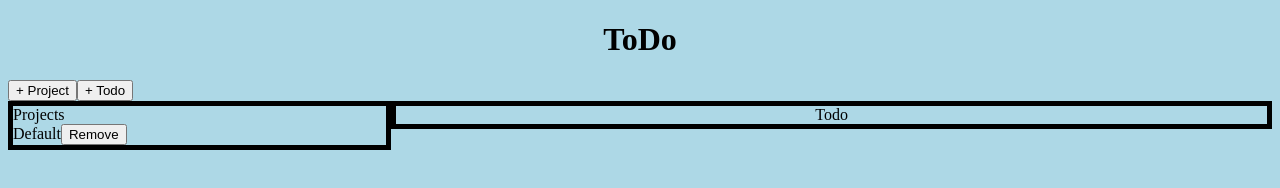
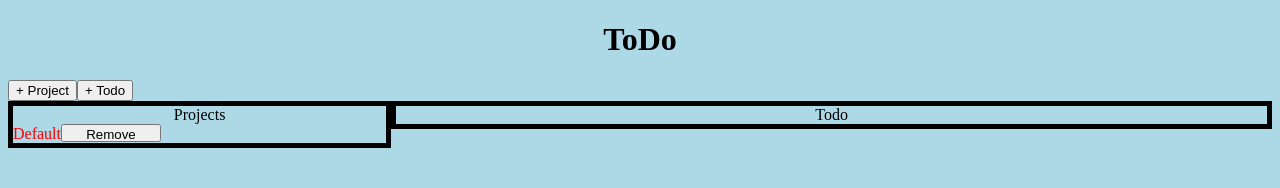
Before and after one commit to CameronStAmant/Todo-List, a website built with webpack: page dist/index.html in a window 1280 px wide. Built offline with nearby package versions, Linux system fonts and the light colour scheme.

Commit message:
todo's display correctly working on additional projects displaying correctly

```diff
--- a/src/homepage.js
+++ b/src/homepage.js
@@ -32,8 +32,12 @@ const homepage = () => {
 
   let workSpace = document.createElement('div');
   workSpace.id = 'workspace';
-  workSpace.innerHTML = 'Projects';
   space.appendChild(workSpace);
+
+  let workPTag = document.createElement('p');
+  workPTag.innerHTML = 'Projects';
+  workPTag.id = 'projectHeader';
+  workSpace.appendChild(workPTag);
 
   let todoSpace = document.createElement('div');
   todoSpace.id = 'todoSpace';
--- a/src/projectIndex.js
+++ b/src/projectIndex.js
@@ -8,15 +8,24 @@ const projectIndexToPage = () => {
     let newProjectDiv = document.createElement('div');
     newProjectDiv.id = name;
     newProjectDiv.className = 'project';
-    newProjectDiv.innerHTML = name;
+    // newProjectDiv.innerHTML = name;
+
+    let projectPTag = document.createElement('p');
+    projectPTag.innerHTML = name;
+    projectPTag.className = 'project';
+
+    let projectBrTag = document.createElement('br');
 
     let deleteBtn = document.createElement('BUTTON');
     deleteBtn.innerHTML = 'Remove';
     deleteBtn.className = 'delete-btn';
     deleteBtn.id = `delete-${newProjectDiv.id}`;
 
+    workspaceArea.appendChild(projectBrTag);
     workspaceArea.appendChild(newProjectDiv);
-    newProjectDiv.appendChild(deleteBtn);
+    newProjectDiv.appendChild(projectPTag);
+    projectPTag.appendChild(deleteBtn);
+    newProjectDiv.appendChild(projectBrTag);
     const projectButton = document.getElementById('createProject');
     const projectName = document.getElementById('projectName');
     projectButton.style.display = 'none';
--- a/src/style.css
+++ b/src/style.css
@@ -20,10 +20,6 @@
   text-align: center;
 }
 
-.item {
-  text-indent: 1em;
-}
-
 .add {
   position: relative;
   left: 50%;
@@ -37,23 +33,34 @@
   display: none;
 }
 
-/* .project {
-  display: block;
+.project {
+  margin: 0px;
+  display: inline-block;
   color: red;
-} */
-/*
+}
+
 .delete-btn {
-  float: right;
+  display: inline-block;
+  /* float: right; */
   width:100px;
   height: 18px;
 }
 
+.item {
+  /* position: relative; */
+  display: inline-block;
+  text-indent: 1em;
+  margin: 0px;
+  color: black;
+}
+
 .view-todo {
+  /* position: relative; */
+  display:inline-block;
+  color: orange;
   float: right;
-  height: 50%;
   height: 18px;
-} */
-
+}
 
 .todoInfo {
   display: none;
@@ -62,3 +69,8 @@
 body {
   background-color: lightblue;
 }
+
+#projectHeader {
+  margin: 0px;
+  text-align: center;
+}
--- a/src/todoIndex.js
+++ b/src/todoIndex.js
@@ -22,9 +22,12 @@ const todoIndexToPage = () => {
     projectPTag.innerHTML = name;
     projectPTag.className = 'item';
 
+    let projectBrTag = document.createElement('br');
+
     document.getElementById(selectedProject).appendChild(newTodoDiv);
     document.getElementById(newTodoDiv.id).appendChild(projectPTag);
     document.getElementById(newTodoDiv.id).appendChild(viewTodo);
+    document.getElementById(selectedProject).appendChild(projectBrTag);
     const todoButton = document.getElementById('createTodo');
     const todoTitle = document.getElementById('todoTitle');
     todoButton.style.display = 'none';
```
Also changed, not shown: dist/main.js.
